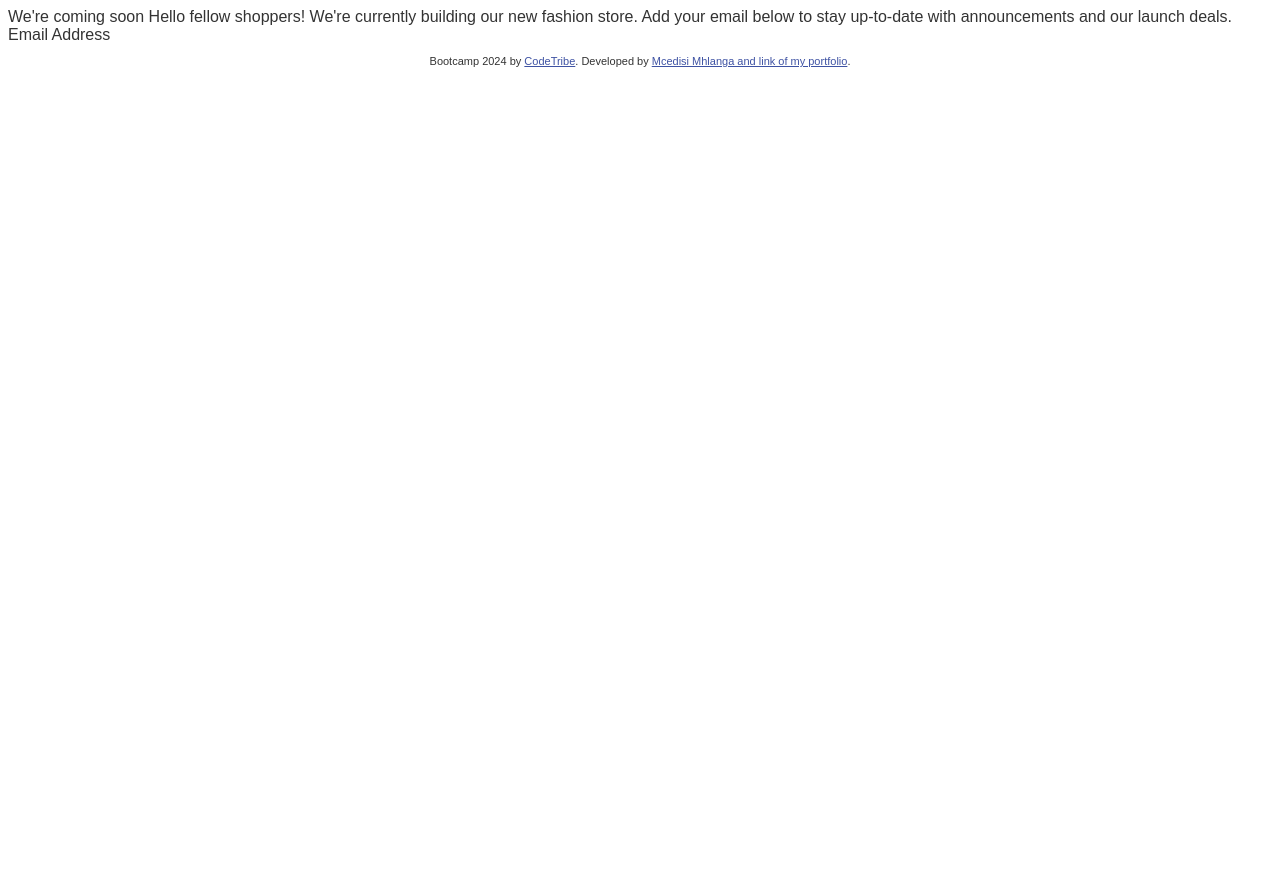
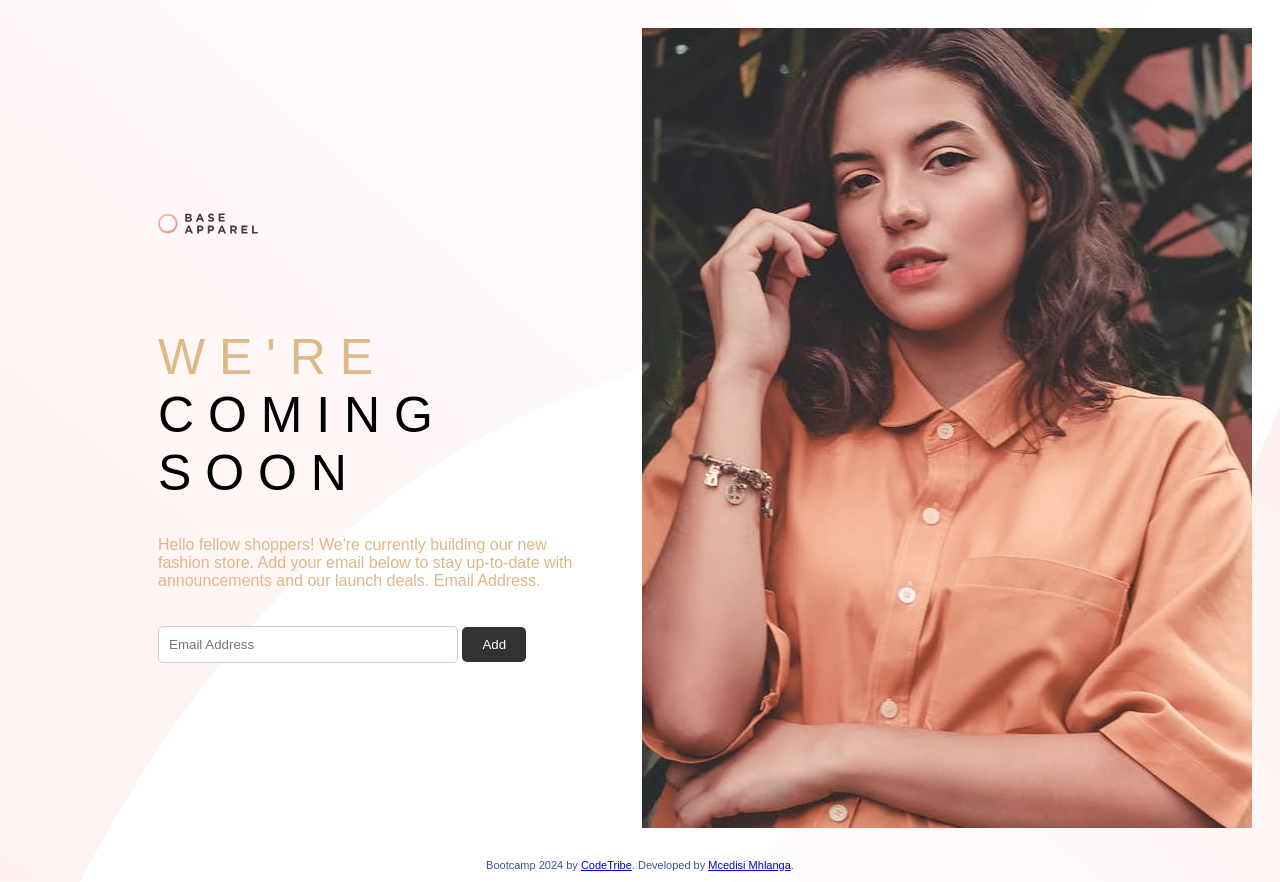
Before and after one commit to mncedisi00/BaseApparel, a plain HTML site: page base-apparel-coming-soon-master/index.html in a window 1280 px wide. Before the commit the page ends 800 px from the top, so only its background shows below. Drawn offline with Linux system fonts and the light colour scheme.

Commit message:
final commit

```diff
--- a/base-apparel-coming-soon-master/index.html
+++ b/base-apparel-coming-soon-master/index.html
@@ -15,18 +15,39 @@
     <title>Base Apparel coming soon page</title>
 
     <!-- Feel free to remove these styles or customise in your own stylesheet 👍 -->
-    <link rel="stylesheet" href="styles.css">
+   <link rel="stylesheet" href="styles.css">
+    <script src="baseapparels.js" defer></script>
+
   </head>
   <body>
-    We're coming soon Hello fellow shoppers! We're currently building our new
-    fashion store. Add your email below to stay up-to-date with announcements
-    and our launch deals. Email Address
+    <div class="maincontainer">
+
+    <div class="container">
+
+
+      <div>
+        <img src="images/logo.svg" alt="Base Apparel Logo" class="logo">
+        <div class="main-text">W E ' R E </div>
+        <div class='text-line'>C O M I N G<br>S O O N</div><br><p style='color:burlywood;'>Hello fellow shoppers! We're currently building our new<br>
+    fashion store. Add your email below to stay up-to-date with<br>announcements
+    and our launch deals. Email Address.</p>
+    <form id="Add-form">
+      <input type="email" placeholder="Email Address" class="email-input" id="email" required>
+      <button type="submit" class="submit-btn">Add</button>
+  </form>
+  <div class="error-message" id="error-message" style="display: none;">Please provide a valid email.</div>
+
+      </div>
+      <img src="images/hero-desktop.jpg" alt="Right Image" class="right-image">
+    </div>
+    </div>
+
 
     <footer>
       <p class="attribution">
         Bootcamp 2024 by
         <a href="https://www.mlab.co.za" target="_blank">CodeTribe</a>.
-        Developed by <a href="#">Mcedisi Mhlanga and link of my portfolio</a>.
+        Developed by <a href="https://mncedisiportfolio.firebaseapp.com/">Mcedisi Mhlanga</a>.
       </p>
     </footer>
   </body>
--- a/base-apparel-coming-soon-master/styles.css
+++ b/base-apparel-coming-soon-master/styles.css
@@ -1,22 +1,86 @@
 body {
-    background-image: url('bg-pattern-desktop.svg');
-    background-size: cover; /* Scale the image to cover the entire background */
-    background-position: center; /* Center the background image */
-    font-family: Arial, sans-serif; /* Optional: set font-family */
-    color: #333; /* Optional: set text color */
-  }
+    background-image: url('images/bg-pattern-desktop.svg');
+    background-size: cover;
+    background-position: center;
+    font-family: Arial, sans-serif;
+    color: #333;
+}
 
-  /* Additional styles for your content */
-  .content {
+.maincontainer {
+    max-width: 1200px;
+    margin:  auto;
     padding: 20px;
-    text-align: center;
-  }
+    padding-left: 150px;
+    text-align: left;
+}
 
-  .attribution {
+.container {
+    display: flex;
+    align-items: center;
+    justify-content: space-between;
+    position: relative; /* Add relative positioning */
+}
+
+.content {
+    flex: 1; /* Take remaining space */
+}
+
+.logo-container {
+    position: absolute; /* Position the logo absolutely */
+    top: 0; /* Align the logo to the top */
+    left: 0; /* Align the logo to the left */
+}
+
+.right-image {
+    width: auto; /* Adjust width as needed */
+    height: 100%; /* Maintain aspect ratio */
+}
+
+.main-text {
+    font-size: 50px; /* Set font size to large */
+    font-weight: 100; /* Optional: make text bold */
+    color: burlywood;
+    margin-top: 90px;
+}
+
+.text-line {
+    font-size: 50px; /* Set font size to large */
+    font-weight: 100; /* Optional: make text bold */
+    color: black;
+}
+
+.attribution {
     font-size: 11px;
     text-align: center;
-  }
+    color: hsl(228, 45%, 44%);
+}
 
-  .attribution a {
-    color: hsl(228, 45%, 44%);
-  }
+.logo {
+    width: 100px;
+    margin-top: 20px;
+}
+
+.email-input {
+    padding: 10px;
+    width: 300px;
+    border-radius: 5px;
+    border: 1px solid #ccc;
+    margin-top: 20px;
+    box-sizing: border-box;
+}
+
+.submit-btn {
+    padding: 10px 20px;
+    background-color: #333;
+    color: #fff;
+    border: none;
+    border-radius: 5px;
+    cursor: pointer;
+    margin-top: 20px;
+}
+
+.error-message {
+    color: red;
+    font-size: 14px;
+    margin-top: 5px; /* Add margin to separate from the input field */
+}
```
Also changed, not shown: base-apparel-coming-soon-master/baseapparel.js (+16 -0 lines).
